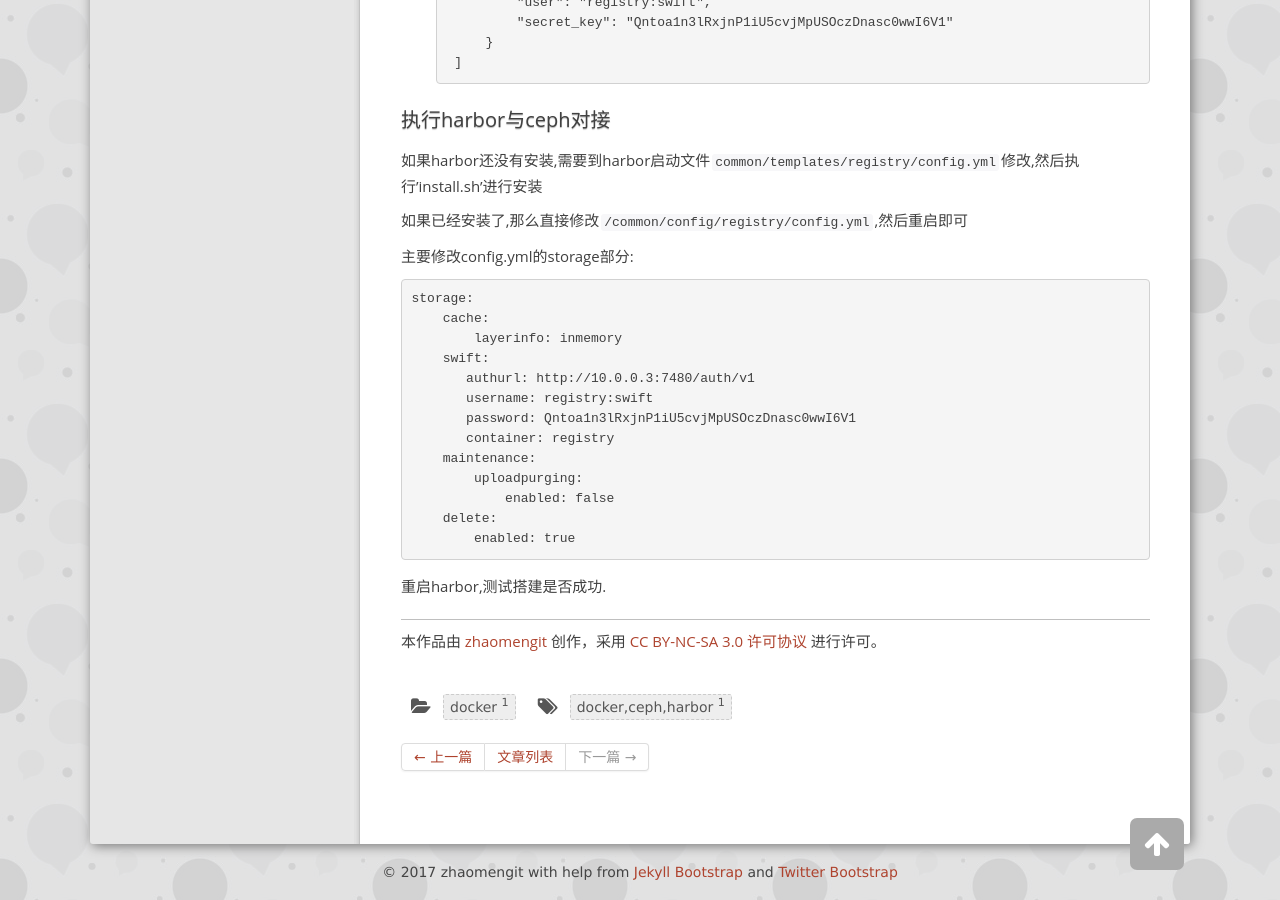
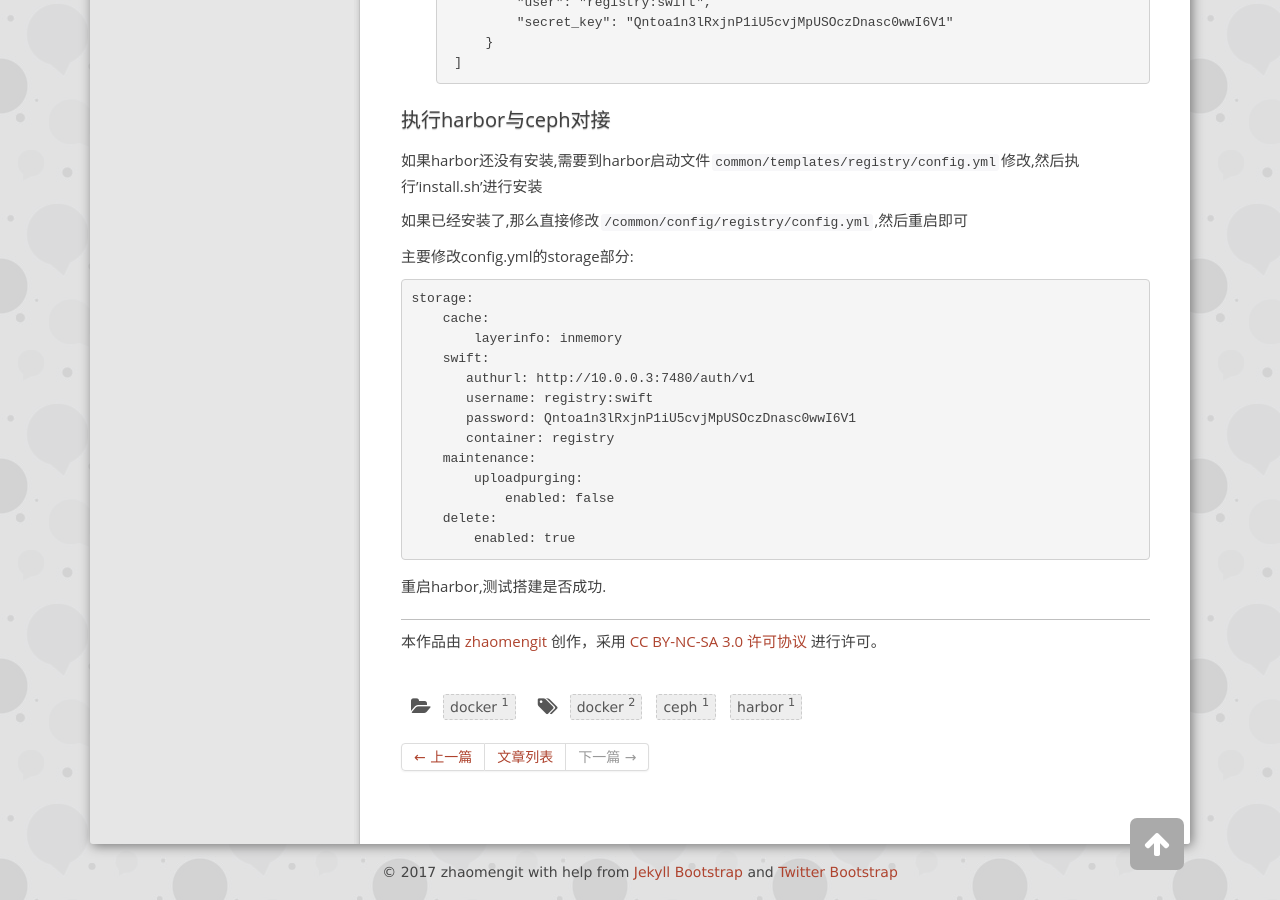
Before and after one commit to zhaomengit/zhaomengit.github.io, a Jekyll site: the page built from _posts/2017-03-28-使用Harbor+Ceph在单机搭建docker镜像管理.md, in a window 1280 px wide and 900 px high, scrolled down 3714 px. Built offline with Jekyll 4.4.1, drawn with Linux system fonts in a browser that asks for light colours; nearby versions of some CDN libraries; library files that are not in the unit come from our copies; comment, search, counter and statistics services are not loaded.

```diff
--- a/_posts/2017-03-28-使用Harbor+Ceph在单机搭建docker镜像管理.md
+++ b/_posts/2017-03-28-使用Harbor+Ceph在单机搭建docker镜像管理.md
@@ -4,7 +4,7 @@ title: "使用Harbor+Ceph在单机搭建docker镜像管理"
 date: 2017-03-28
 comments: true
 category: docker
-tags: docker,ceph,harbor
+tags: [docker, ceph, harbor]
 ---
 
 ## 1.背景
```
